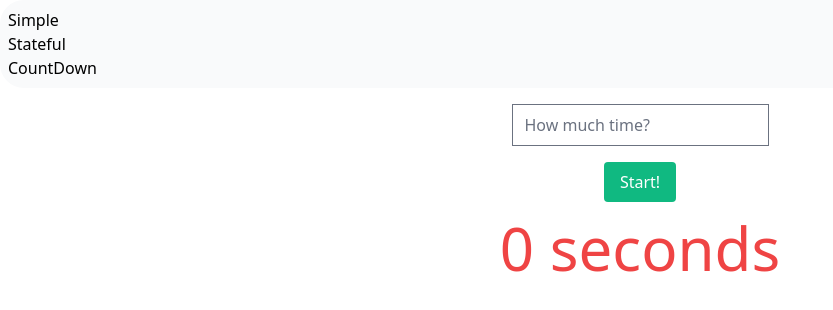
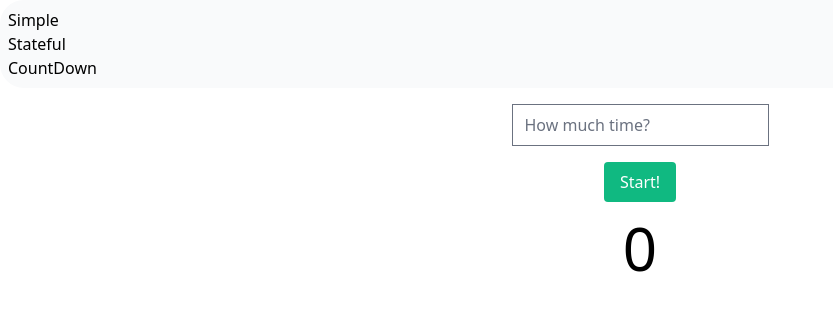
Before and after one commit to danielkarpen/cra-tailwind-css, a React (Create React App) app: page /countdown in a window 1280 px wide. Shown: the top 310 px of the page, without its empty margins (0-833 px from the left). Built offline with nearby package versions, Linux system fonts and the light colour scheme.

Commit message:
style timer

```diff
--- a/src/components/CountDown/index.js
+++ b/src/components/CountDown/index.js
@@ -28,10 +28,12 @@ const Component = () => {
       <Form submitHandler={handleSubmit} />
       <p
         className={`mt-4 text-6xl text-center ${
-          timeRemaining <= 3 ? "text-red-500" : ""
+          timeRemaining <= 3 && timeRemaining > 0
+            ? "text-red-500 animate-ping"
+            : ""
         }`}
       >
-        {timeRemaining} seconds
+        {timeRemaining}
       </p>
     </>
   );
```
